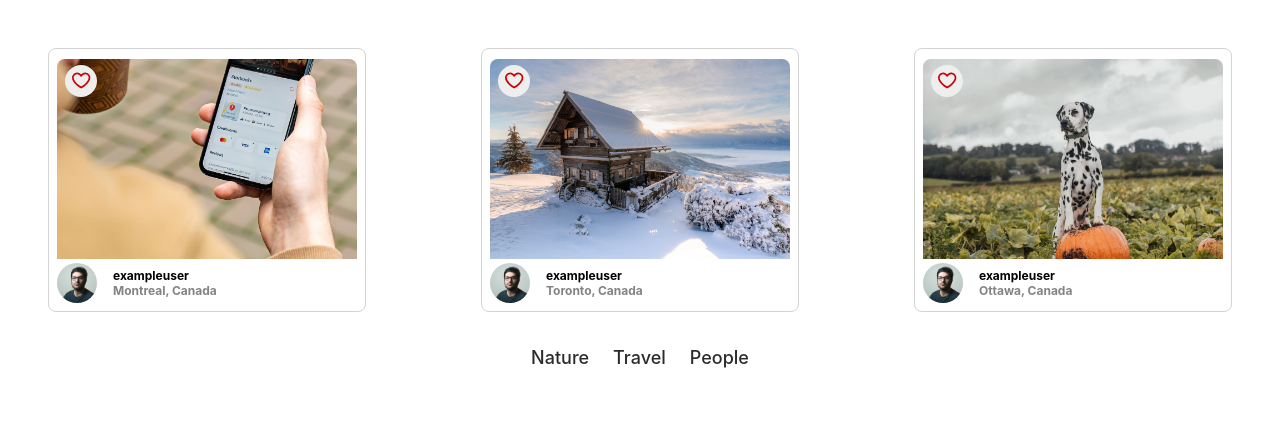
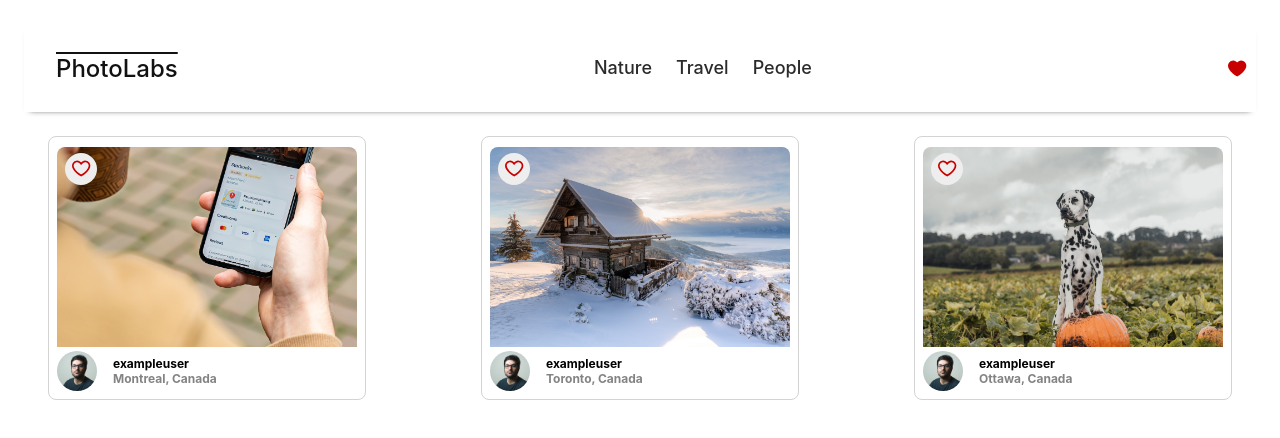
Before and after one commit to BronwenM/lhl-photo-labs, a React (Create React App) app in the folder frontend/: page / in a window 1280 px wide. Shown: the top 438 px of the page. Built offline with nearby package versions, Linux system fonts and the light colour scheme; the HTML template or start-up script is replaced by a standard one.

Commit message:
Added TopNavigationBar

```diff
--- a/frontend/src/App.jsx
+++ b/frontend/src/App.jsx
@@ -1,15 +1,15 @@
-import React from 'react';
-import './App.scss';
-import PhotoList from 'components/PhotoList';
-import TopicList from 'components/TopicList';
-
+import React from "react";
+import "./App.scss";
+import PhotoList from "components/PhotoList";
+import TopicList from "components/TopicList";
+import TopNavigation from "components/TopNavigationBar";
 
 // Note: Rendering a single component to build components in isolation
 const App = () => {
   return (
     <div className="App">
-        <PhotoList/>
-        <TopicList />
+      <TopNavigation />
+      <PhotoList />
     </div>
   );
 };
--- a/frontend/src/components/TopNavigationBar.jsx
+++ b/frontend/src/components/TopNavigationBar.jsx
@@ -1,11 +1,15 @@
 import React from 'react';
 
 import '../styles/TopNavigationBar.scss'
+import TopicList from './TopicList';
+import FavIcon from './FavIcon';
 
 const TopNavigation = () => {
   return (
     <div className="top-nav-bar">
       <span className="top-nav-bar__logo">PhotoLabs</span>
+      <TopicList />
+      <FavIcon selected/>
     </div>
   )
 }
--- a/frontend/src/components/TopicListItem.jsx
+++ b/frontend/src/components/TopicListItem.jsx
@@ -13,7 +13,7 @@
 
   return (
     <div className="topic-list__item">
-      <span href={slug}>{title}</span>
+      <span>{title}</span>
     </div>
   );
 };
```
